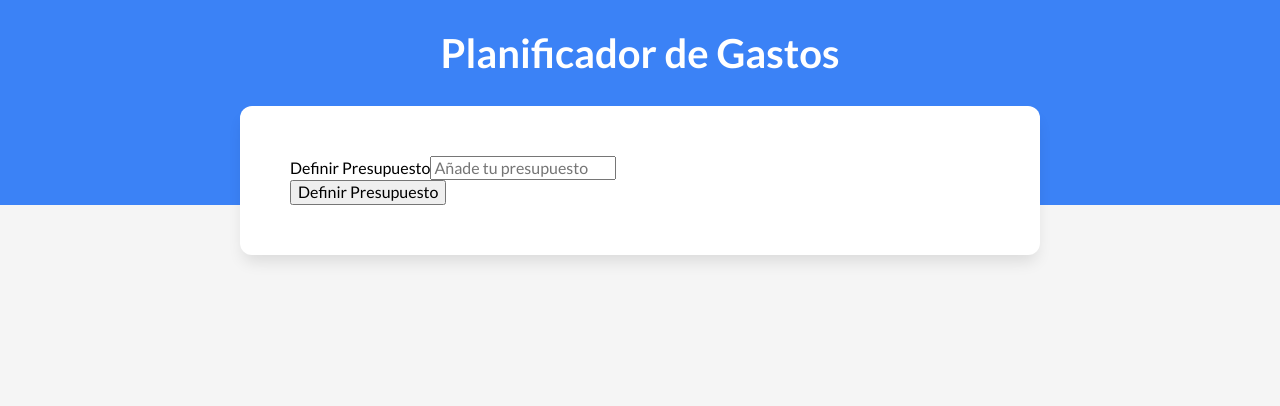
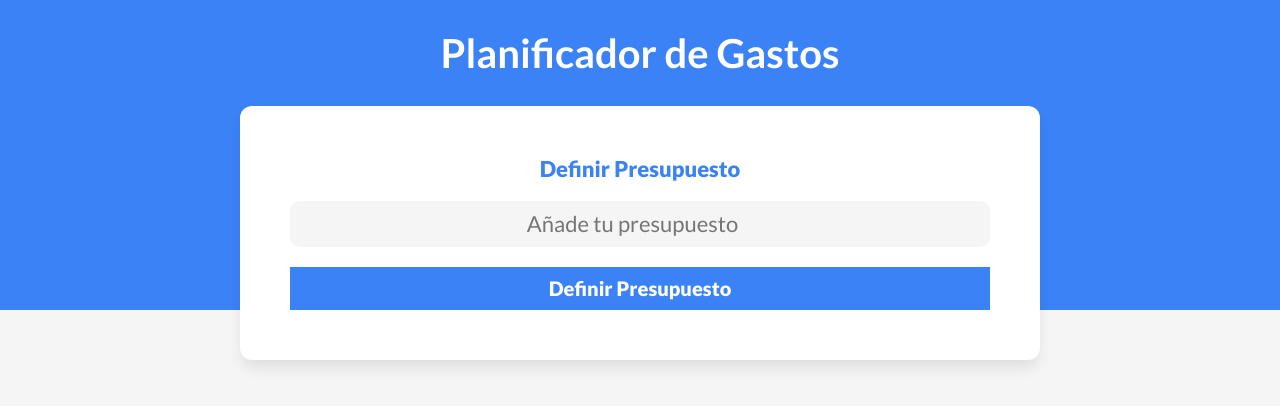
Before and after one commit to thesnakebite/admin-gastos, a Vue app: page / in a window 1280 px wide. Shown: the top 406 px of the page. Built offline with nearby package versions, Linux system fonts and the light colour scheme.

Commit message:
Adding form styles

```diff
--- a/src/components/Presupuesto.vue
+++ b/src/components/Presupuesto.vue
@@ -2,7 +2,7 @@
 </script>
 
 <template>
-    <form>
+    <form class="presupuesto">
 
         <div class="campo">
             <label for="nuevo-presupuesto">Definir Presupuesto</label>
@@ -10,6 +10,7 @@
             <input id="nuevo-presupuesto"
                    class="nuevo-presupuesto"
                    placeholder="Añade tu presupuesto"
+                   type="number"
             />
         </div>
 
@@ -18,5 +19,47 @@
 </template>
 
 <style scoped>
+    .presupuesto {
+        width: 100%;
 
+    }
+
+    .campo {
+        display: grid;
+        gap: 2rem;
+    }
+
+    .presupuesto label {
+        font-size: 2.2rem;
+        font-weight: 800;
+        text-align: center;
+        color: var(--blue);
+    }
+
+    .presupuesto input[type="number"] {
+        background-color: var(--light-grey) ;
+        border-radius: 1rem;
+        padding: 1rem;
+        border: none;
+        font-size: 2.2rem;
+        text-align: center;
+    }
+
+    .presupuesto input[type="submit"] {
+        background-color: var(--blue);
+        border: none;
+        padding: 1rem;
+        text-align: center;
+        font-size: 2rem;
+        margin-top: 2rem;
+        color: var(--white);
+        font-weight: 900;
+        width: 100%;
+        transition: background-color ease 300ms;
+    }
+
+    .presupuesto input[type="submit"]:hover {
+        cursor: pointer;
+        background-color: #1048A4;
+    }
 </style>
```
